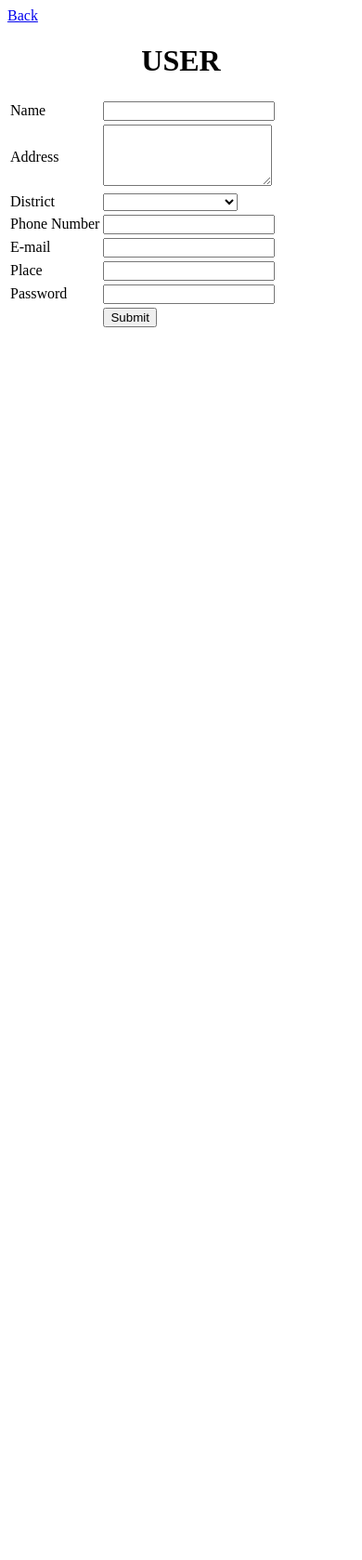
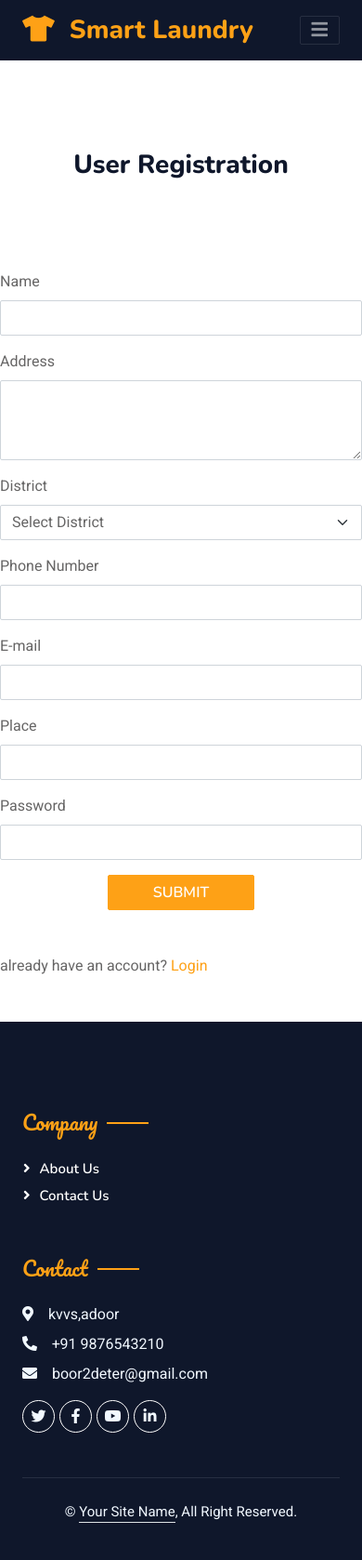
Before and after one commit to Anzil2525/laundry, a Django app: page /user/ in a window 390 px wide. Shown: the whole page at 93% size. Before the commit the page ends 352 px from the top, so only its background shows below. Run offline with Django 4.2, Linux system fonts and the light colour scheme; some libraries are stand-ins or nearby versions.

Commit message:
template is added to the user reg,shop reg and login and header_footer_index is used

```diff
--- /dev/null
+++ b/laundryapp/templates/header_footer_index.html
@@ -0,0 +1,158 @@
+<!DOCTYPE html>
+<html lang="en">
+
+<head>
+    <meta charset="utf-8">
+    <title>Login - Smart Laundry</title>
+    <meta content="width=device-width, initial-scale=1.0" name="viewport">
+    <meta content="" name="keywords">
+    <meta content="" name="description">
+
+    <!-- Favicon -->
+    <link href="/static/img/favicon.ico" rel="icon">
+
+    <!-- Google Web Fonts -->
+    <link rel="preconnect" href="https://fonts.googleapis.com">
+    <link rel="preconnect" href="https://fonts.gstatic.com" crossorigin>
+    <link href="https://fonts.googleapis.com/css2?family=Heebo:wght@400;500;600&family=Nunito:wght@600;700;800&family=Pacifico&display=swap" rel="stylesheet">
+
+    <!-- Icon Font Stylesheet -->
+    <link href="https://cdnjs.cloudflare.com/ajax/libs/font-awesome/5.10.0/css/all.min.css" rel="stylesheet">
+    <link href="https://cdn.jsdelivr.net/npm/bootstrap-icons@1.4.1/font/bootstrap-icons.css" rel="stylesheet">
+
+    <!-- Libraries Stylesheet -->
+    <link href="/static/lib/animate/animate.min.css" rel="stylesheet">
+    <link href="/static/lib/owlcarousel/assets/owl.carousel.min.css" rel="stylesheet">
+    <link href="/static/lib/tempusdominus/css/tempusdominus-bootstrap-4.min.css" rel="stylesheet" />
+
+    <!-- Customized Bootstrap Stylesheet -->
+    <link href="/static/css/bootstrap.min.css" rel="stylesheet">
+
+    <!-- Template Stylesheet -->
+    <link href="/static/css/style.css" rel="stylesheet">
+</head>
+
+<body>
+    <div class="container-xxl bg-white p-0">
+        <!-- Spinner Start -->
+        <div id="spinner" class="show bg-white position-fixed translate-middle w-100 vh-100 top-50 start-50 d-flex align-items-center justify-content-center">
+            <div class="spinner-border text-primary" style="width: 3rem; height: 3rem;" role="status">
+                <span class="sr-only">Loading...</span>
+            </div>
+        </div>
+        <!-- Spinner End -->
+
+        <!-- Header/Navbar Start -->
+        <div class="container-xxl position-relative p-0" style="background-color: #0f142b;">
+            <nav class="navbar navbar-expand-lg navbar-dark bg-dark px-4 px-lg-5 py-3 py-lg-0" >
+                <a href="/" class="navbar-brand p-0">
+                    <h1 class="text-primary m-0"><i class="fa fa-tshirt me-3"></i>Smart Laundry</h1>
+                </a>
+                <button class="navbar-toggler" type="button" data-bs-toggle="collapse" data-bs-target="#navbarCollapse">
+                    <span class="fa fa-bars"></span>
+                </button>
+                <div class="collapse navbar-collapse" id="navbarCollapse">
+                    <div class="navbar-nav ms-auto py-0 pe-4">
+                        <a href="/" class="nav-item nav-link active">Home</a>
+                        <a href="/#about" class="nav-item nav-link">About</a>
+                        <a href="#contact" class="nav-item nav-link">Contact</a>
+                    </div>
+                    <a href="/login/"
+                       class="btn btn-primary py-2 px-4"
+                       style="background-color: #007bff; color: #fff; border: none; transition: background 0.3s;"
+                       onmouseover="this.style.backgroundColor='#0056b3';"
+                       onmouseout="this.style.backgroundColor='#007bff';"
+                    >Login</a>
+                </div>
+            </nav>
+        </div>
+        <!-- Header/Navbar End -->
+
+        {% block content %}
+
+        {% endblock %}
+
+
+        <!-- Login Form End -->
+
+        <!-- Footer Start -->
+        <div class="container-fluid bg-dark text-light footer pt-5 mt-5 wow fadeIn" data-wow-delay="0.1s" id="contact">
+            <div class="container py-5">
+                <div class="row g-5">
+                    <div class="col-lg-3 col-md-6">
+                        <h4 class="section-title ff-secondary text-start text-primary fw-normal mb-4">Company</h4>
+                        <a class="btn btn-link" href="#about">About Us</a>
+                        <a class="btn btn-link" href="#contact">Contact Us</a>
+
+                    </div>
+                    <div class="col-lg-3 col-md-6">
+                        <h4 class="section-title ff-secondary text-start text-primary fw-normal mb-4">Contact</h4>
+                        <p class="mb-2"><i class="fa fa-map-marker-alt me-3"></i>kvvs,adoor</p>
+                        <p class="mb-2"><i class="fa fa-phone-alt me-3"></i>+91 9876543210</p>
+                        <p class="mb-2"><i class="fa fa-envelope me-3"></i>boor2deter@gmail.com</p>
+                        <div class="d-flex pt-2">
+                            <a class="btn btn-outline-light btn-social" href=""><i class="fab fa-twitter"></i></a>
+                            <a class="btn btn-outline-light btn-social" href=""><i class="fab fa-facebook-f"></i></a>
+                            <a class="btn btn-outline-light btn-social" href=""><i class="fab fa-youtube"></i></a>
+                            <a class="btn btn-outline-light btn-social" href=""><i class="fab fa-linkedin-in"></i></a>
+                        </div>
+                    </div>
+                    <!-- <div class="col-lg-3 col-md-6">
+                        <h4 class="section-title ff-secondary text-start text-primary fw-normal mb-4">Opening</h4>
+                        <h5 class="text-light fw-normal">Monday - Saturday</h5>
+                        <p>09AM - 09PM</p>
+                        <h5 class="text-light fw-normal">Sunday</h5>
+                        <p>10AM - 08PM</p>
+                    </div>
+                    <div class="col-lg-3 col-md-6">
+                        <h4 class="section-title ff-secondary text-start text-primary fw-normal mb-4">Newsletter</h4>
+                        <p>Dolor amet sit justo amet elitr clita ipsum elitr est.</p>
+                        <div class="position-relative mx-auto" style="max-width: 400px;">
+                            <input class="form-control border-primary w-100 py-3 ps-4 pe-5" type="text" placeholder="Your email">
+                            <button type="button" class="btn btn-primary py-2 position-absolute top-0 end-0 mt-2 me-2">SignUp</button>
+                        </div>
+                    </div> -->
+                </div>
+            </div>
+
+            <div class="container">
+                <div class="copyright">
+                    <div class="row">
+                        <div class="col-12 mb-3 mb-md-0" style="display: flex; justify-content: center; align-items: center;">
+                            <span style="text-align: center; width: 100%;">
+                                &copy; <a class="border-bottom" href="#">Your Site Name</a>, All Right Reserved.
+                            </span>
+                        </div>
+                        <!-- <div class="col-md-6 text-center text-md-end">
+                            <div class="footer-menu">
+                                <a href="">Home</a>
+                            </div>
+                        </div> -->
+                    </div>
+                </div>
+            </div>
+
+        </div>
+        <!-- Footer End -->
+
+        <!-- Back to Top -->
+        <a href="#" class="btn btn-lg btn-primary btn-lg-square back-to-top"><i class="bi bi-arrow-up"></i></a>
+    </div>
+
+    <!-- JavaScript Libraries -->
+    <script src="https://code.jquery.com/jquery-3.4.1.min.js"></script>
+    <script src="https://cdn.jsdelivr.net/npm/bootstrap@5.0.0/dist/js/bootstrap.bundle.min.js"></script>
+    <script src="/static/lib/wow/wow.min.js"></script>
+    <script src="/static/lib/easing/easing.min.js"></script>
+    <script src="/static/lib/waypoints/waypoints.min.js"></script>
+    <script src="/static/lib/counterup/counterup.min.js"></script>
+    <script src="/static/lib/owlcarousel/owl.carousel.min.js"></script>
+    <script src="/static/lib/tempusdominus/js/moment.min.js"></script>
+    <script src="/static/lib/tempusdominus/js/moment-timezone.min.js"></script>
+    <script src="/static/lib/tempusdominus/js/tempusdominus-bootstrap-4.min.js"></script>
+
+    <!-- Template Javascript -->
+    <script src="/static/js/main.js"></script>
+</body>
+
+</html>
--- a/laundryapp/templates/index.html
+++ b/laundryapp/templates/index.html
@@ -269,7 +269,7 @@
                     <div class="row">
                         <div class="col-12 mb-3 mb-md-0" style="display: flex; justify-content: center; align-items: center;">
                             <span style="text-align: center; width: 100%;">
-                                &copy; <a class="border-bottom" href="#">Your Site Name</a>, All Right Reserved.
+                                &copy; <a class="border-bottom" href="#">2025 door2beter</a>, All Right Reserved.
                             </span>
                         </div>
                         <!-- <div class="col-md-6 text-center text-md-end">
--- a/laundryapp/templates/user.html
+++ b/laundryapp/templates/user.html
@@ -1,23 +1,35 @@
 <!DOCTYPE html>
-<html>
+<html lang="en">
 <head>
-        <title>user</title>
+    <meta charset="UTF-8">
+    <meta name="viewport" content="width=device-width, initial-scale=1.0">
+    <title>User Registration</title>
 </head>
-    <bdoy>
-        <a href="/">Back</a>
-        <h1><center>USER</center></h1>
-        <form action="/userreg/">
-            <table>
-                <tr>
-                    <td>Name</td><td><input type="text" name="u_name" required ></td>
-                </tr>
-                <tr>
-                    <td>Address</td><td><textarea name="u_address" rows=4 required></textarea></td>
-                 </tr>
-                 <td>District</td>
-                    <td>
-                        <select name="u_district" required>
-                            <option ></option>
+<body>
+    {% extends 'header_footer_index.html' %}
+    {% block content %}
+    <br>
+    <br>
+    <br>
+    <br>
+    <h1 class="text-center mb-4">User Registration</h1>
+    <br>
+    <br>
+    <br>
+    <div class="d-flex justify-content-center">
+        <form action="/userreg/" method="get" class="w-100" style="max-width: 500px;">
+            <div class="mb-3">
+                <label for="u_name" class="form-label">Name</label>
+                <input type="text" class="form-control" id="u_name" name="u_name" required>
+            </div>
+            <div class="mb-3">
+                <label for="u_address" class="form-label">Address</label>
+                <textarea class="form-control" id="u_address" name="u_address" rows="3" required></textarea>
+            </div>
+            <div class="mb-3">
+                <label for="u_district" class="form-label">District</label>
+                <select class="form-select" id="u_district" name="u_district" required>
+                    <option value="">Select District</option>
                     <option value="thiruvananthapuram">Thiruvananthapuram</option>
                     <option value="kollam">Kollam</option>
                     <option value="alappuzha">Alappuzha</option>
@@ -33,25 +45,32 @@
                     <option value="kannur">Kannur</option>
                     <option value="kasaragod">Kasaragod</option>
                 </select>
-                    </td>
-                </tr>
+            </div>
+            <div class="mb-3">
+                <label for="u_ph_no" class="form-label">Phone Number</label>
+                <input type="text" class="form-control" id="u_ph_no" name="u_ph_no" pattern="[0-9]{10}" maxlength="10" required>
+            </div>
+            <div class="mb-3">
+                <label for="u_email" class="form-label">E-mail</label>
+                <input type="email" class="form-control" id="u_email" name="u_email" required>
+            </div>
+            <div class="mb-3">
+                <label for="u_place" class="form-label">Place</label>
+                <input type="text" class="form-control" id="u_place" name="u_place" required>
+            </div>
+            <div class="mb-3">
+                <label for="u_password" class="form-label">Password</label>
+                <input type="password" class="form-control" id="u_password" name="u_password" required>
+            </div>
+            <div class="text-center">
+                <button type="submit" class="btn btn-primary px-5">Submit</button>
+            </div>
+            <br>
+            <br>
+            already have an account? <a href="/login/">Login</a>
+        </form>
+    </div>
 
-                 <tr>
-                    <td>Phone Number</td><td><input type="text" name="u_ph_no" pattern="[0-9]{10}" maxlength="10" required></td>
-                </tr>
-                <tr>
-                    <td>E-mail</td><td><input type="email" name="u_email" required></td>
-                </tr>
-                <tr>
-                    <td>Place</td><td><input type="text" name="u_place" required></td>
-                </tr>
-                <tr>
-                    <td>Password</td><td><input type="password" name="u_password" required></td>
-                </tr>
-                <tr>
-                    <td></td><td><input type="submit" value="Submit"></td>
-                </tr>
-            </table>
-        </form>
-    </bdoy>
+    {% endblock %}
+</body>
 </html>
--- a/laundryapp/views.py
+++ b/laundryapp/views.py
@@ -50,7 +50,7 @@ def userreg(request):
     sqllog = "insert into login(uid,uname,upass,utype) values('%s','%s','%s','%s')"%(uid,email,pas,'user')
     cur.execute(sqllog)
 
-    msg = "<script>alert('Added');window.location='/user/';</script>"
+    msg = "<script>alert('Added');window.location='/userhome/';</script>"
     return HttpResponse(msg)
 
 def shopreg(request):
```
Also changed, not shown: laundryapp/templates/login.html (+28 -20 lines), laundryapp/templates/shop.html (+50 -34 lines), laundryapp/static/img/about-1.jpg, laundryapp/static/img/about-2.jpg, laundryapp/static/img/about-3.jpg, laundryapp/static/img/about-4.jpg, laundryapp/templates/header_footer_shop.html (added). Lines whose indentation alone changed are shown as unchanged.
